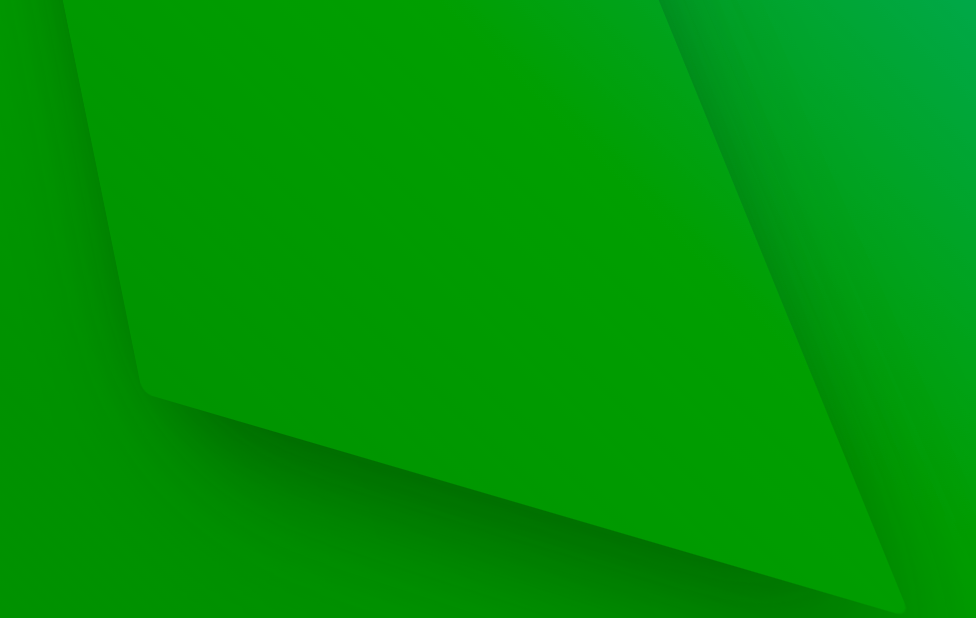
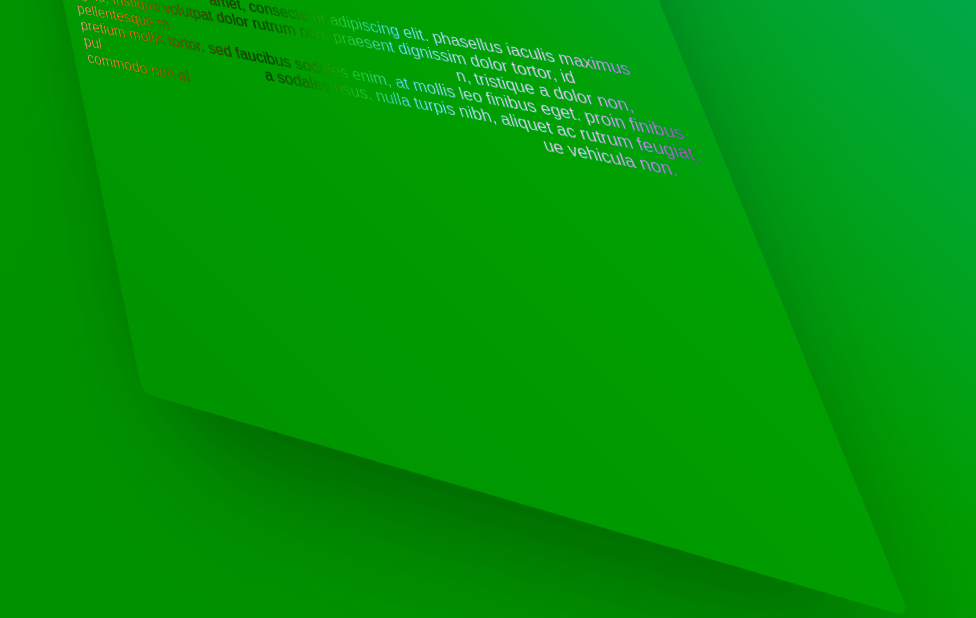
Before and after one commit to aarvinroshin/arkane, a Jekyll site: the page built from index.md, in a window 1280 px wide. Shown: the part 457-1075 px from the top of the page, without its empty margins (304-1280 px from the left). Built offline with Jekyll 4.4.1, drawn with Linux system fonts in a browser that asks for light colours; some web fonts are replaced; some of the changed text lies outside the part shown; grey boxes are pictures that could not be loaded.

Commit message:
feat: more text

```diff
--- a/index.md
+++ b/index.md
@@ -8,3 +8,5 @@ title: Home
 cursed jekyll theme: color fonts, 3d transform, & custom selection background.
 
 ![](https://media.istockphoto.com/id/522076577/photo/boring-presentation.jpg?s=1024x1024&w=is&k=20&c=0zA7C4wLeU_hDTVcLmp1ysr0aiEJ6TaKN6jVVS3K0zg=)
+
+lorem **ipsum dolor sit** amet, consectetur adipiscing elit. phasellus iaculis maximus ligula, tristique volutpat dolor rutrum non. praesent dignissim dolor tortor, id pellentesque m*auris laoreet nec. suspendisse purus sapie*n, tristique a dolor non, pretium mollis tortor. sed faucibus sodales enim, at mollis leo finibus eget. proin finibus pul**vinar scelerisque. morbi**a sodales risus. nulla turpis nibh, aliquet ac rutrum feugiat, commodo non el***it. aliquam faucibus sem nulla, sed sagittis aug***ue vehicula non.
```
